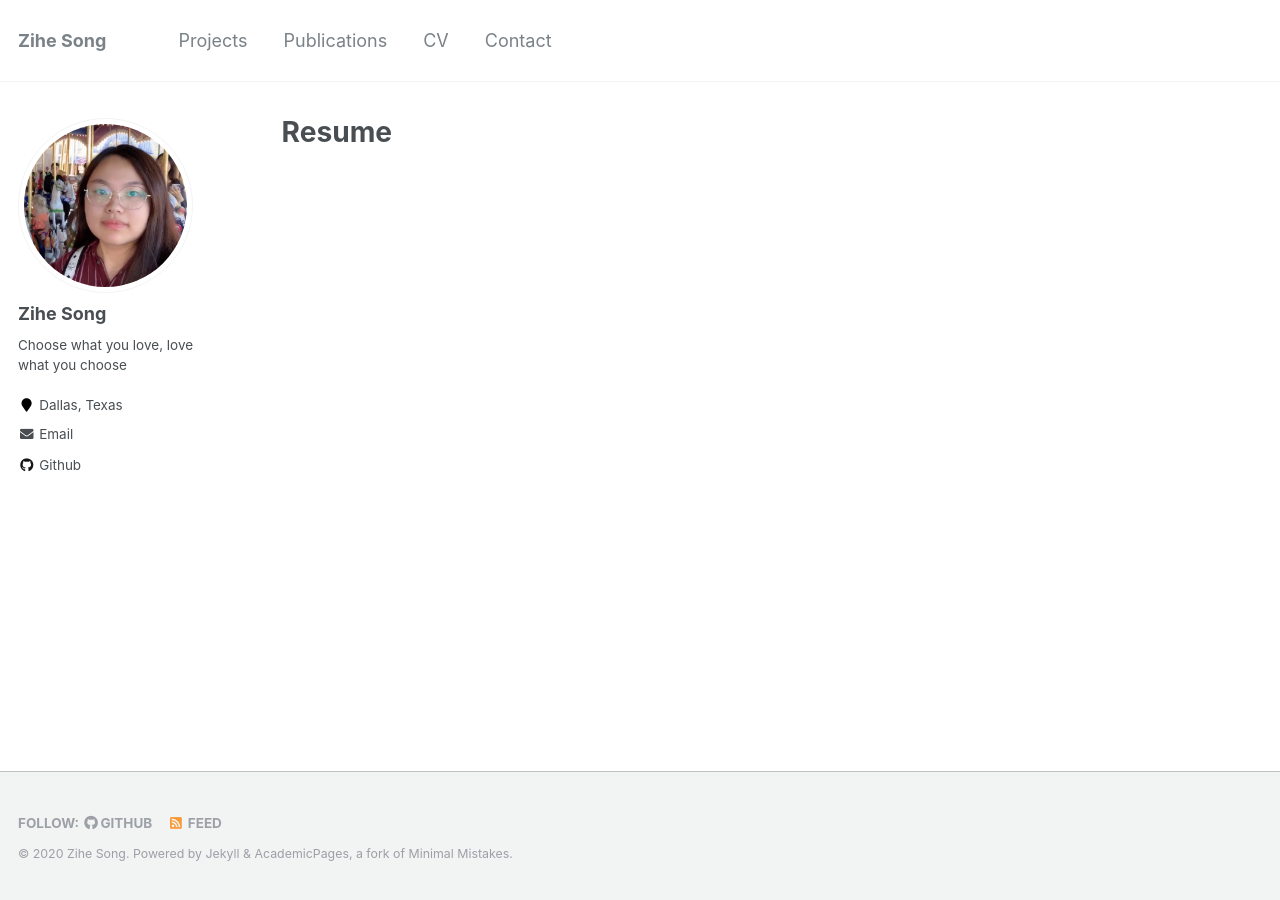
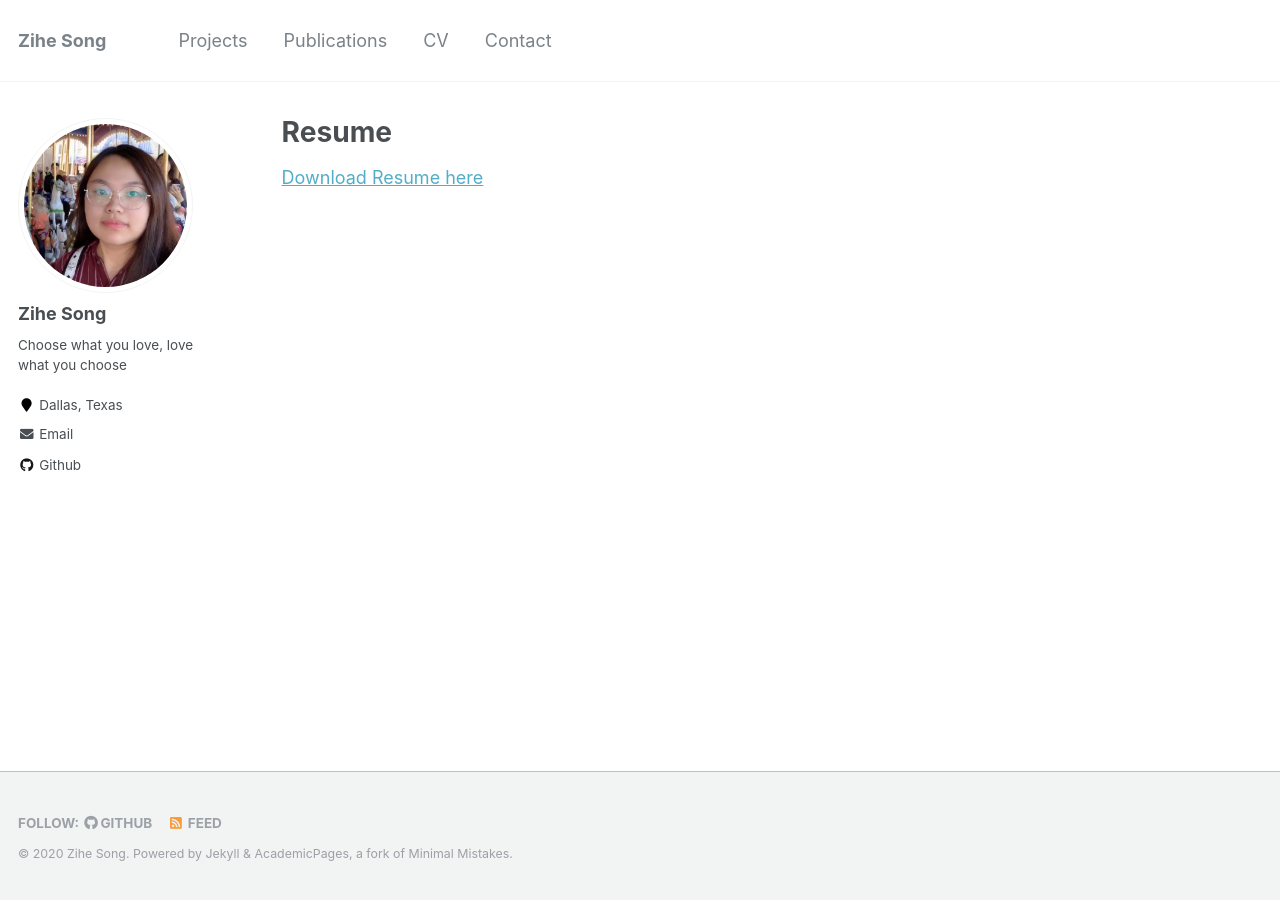
Before and after one commit to zihesong/zihesong.github.io, a Jekyll site: the page built from _pages/blog.md, in a window 1280 px wide. Built offline with Jekyll 4.4.1, drawn with Linux system fonts in a browser that asks for light colours.

Commit message:
Update blog.md

```diff
--- a/_pages/blog.md
+++ b/_pages/blog.md
@@ -3,8 +3,10 @@ layout: archive
 title: "Resume"
 permalink: /cv/
 author_profile: true
+paperurl: 'http://zihesong.github.io/files/cv.pdf'
 redirect_from:
   - /resume
 ---
 
+[Download Resume here](http://zihesong.github.io/files/cv.pdf)
 {% include base_path %}
```
